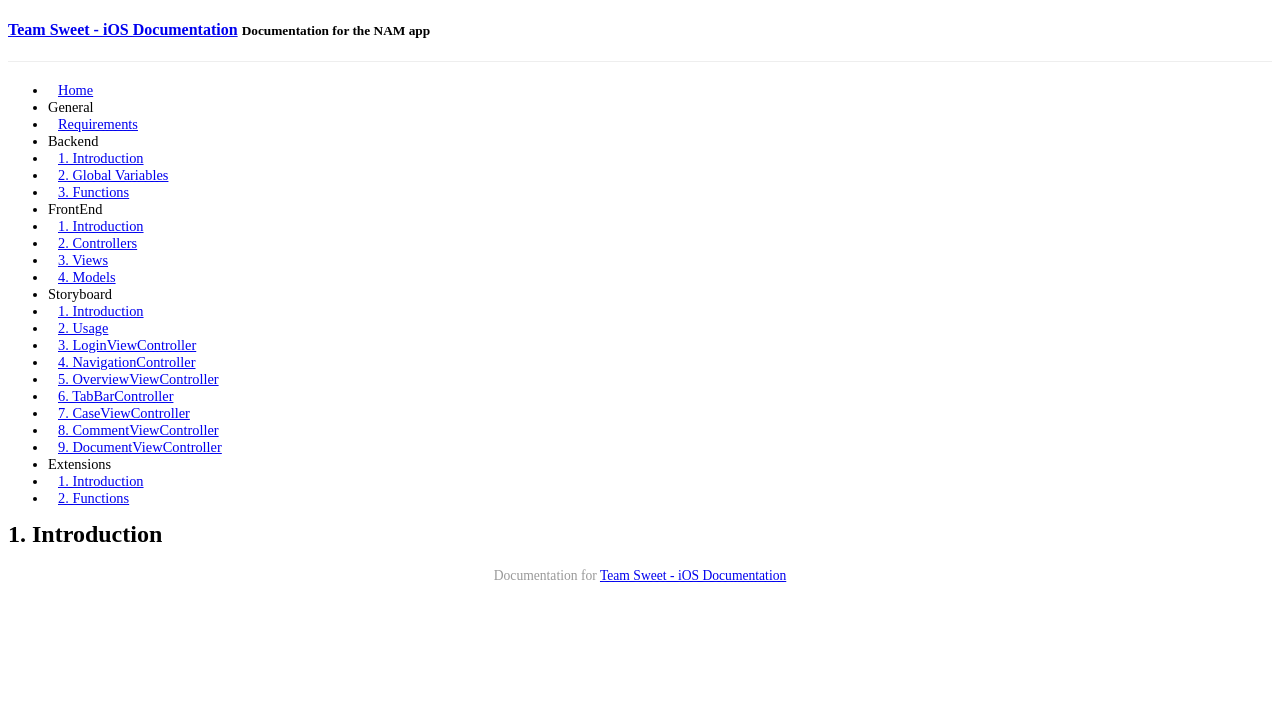
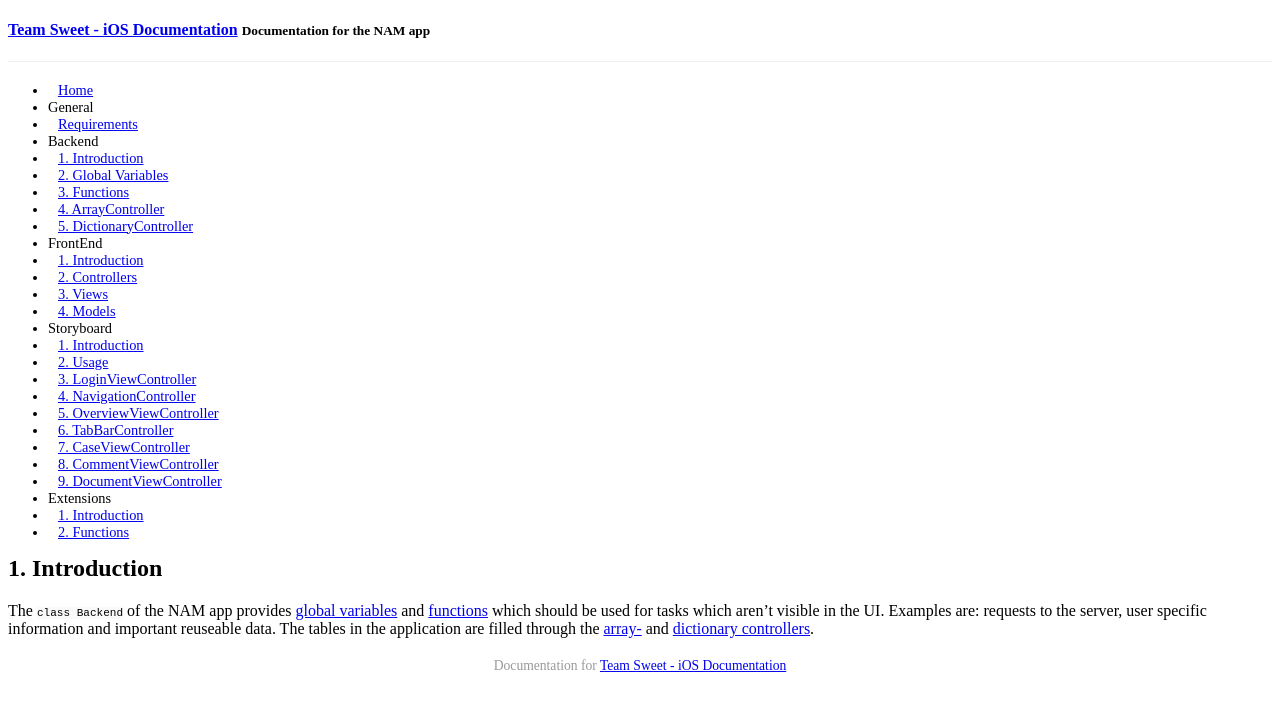
Before and after one commit to Aspoz/Sweet-iOS-Docs, a Jekyll site: the page built from _posts/2015-01-12-backend-introduction.md, in a window 1280 px wide. Shown: the top 711 px of the page. Built offline with Jekyll 4.4.1, drawn with Linux system fonts in a browser that asks for light colours; Markdown is read by kramdown in place of the engine named in the settings; a style sheet for code colours, icons or effects is not loaded.

Commit message:
Backend update

```diff
--- a/_posts/2015-01-12-backend-introduction.md
+++ b/_posts/2015-01-12-backend-introduction.md
@@ -4,3 +4,8 @@ title: "1. Introduction"
 category: back
 date: 2015-01-12 16:30:00
 ---
+
+
+The `class Backend` of the NAM app provides [global variables](../back/backend-global-variables.html)
+ and [functions](../back/backend-functions.html)
+ which should be used for tasks which aren't visible in the UI. Examples are: requests to the server, user specific information and important reuseable data. The tables in the application are filled through the [array-](../back/backend-arraycontroller.html) and [dictionary controllers](../back/backend-arraycontroller.html).
```
Also changed, not shown: _posts/2015-01-13-backend-arraycontroller.md (added, +25 -0 lines), _posts/2015-01-13-backend-dictionarycontroller.md (added, +6 -0 lines).
